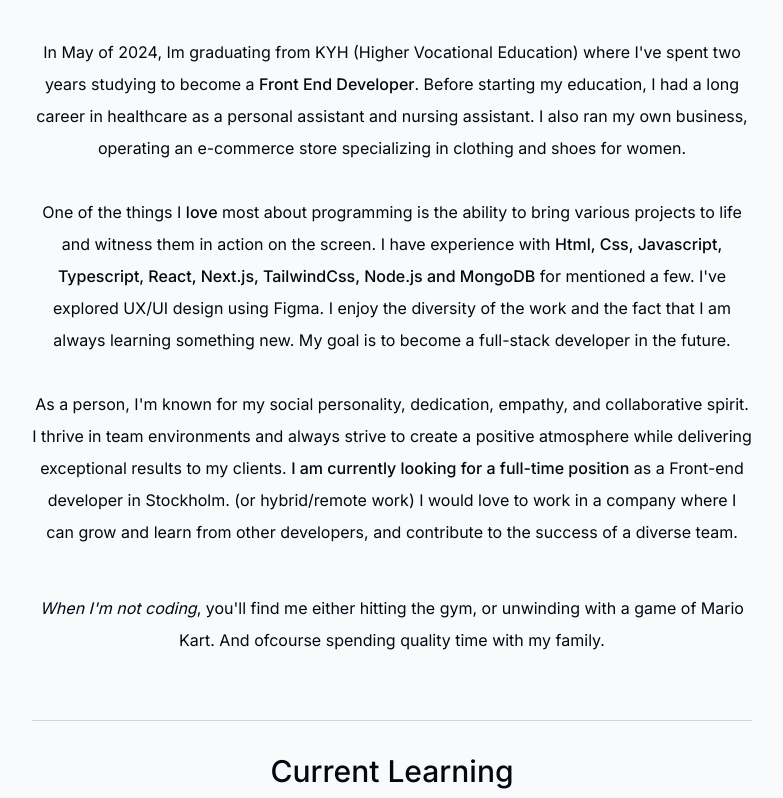
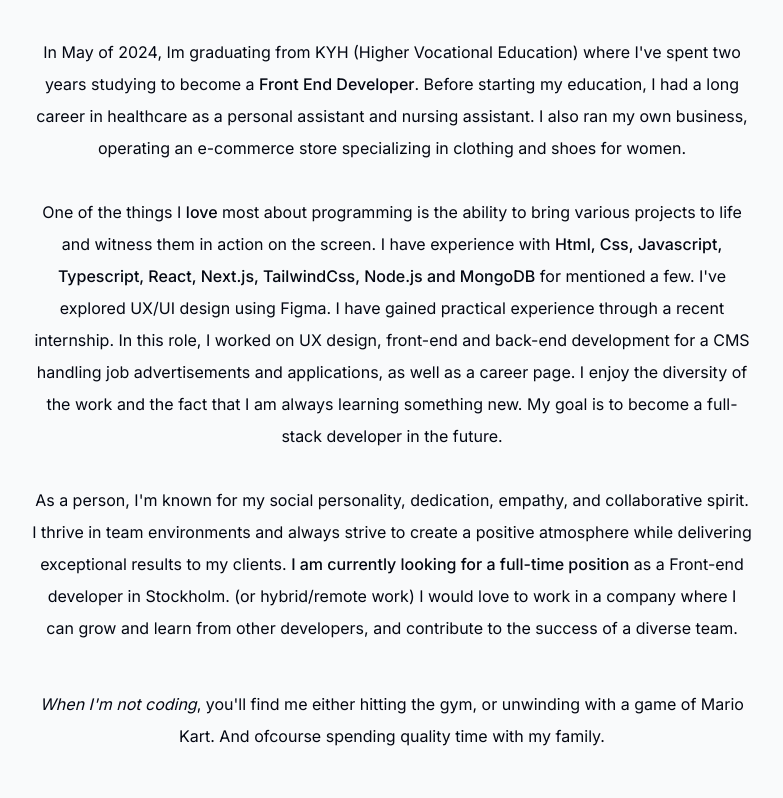
Before and after one commit to ulrikaha/Next-Portfolio, a Next.js app: page / in a window 1280 px wide. Shown: the part 927-1725 px from the top of the page, without its empty margins (248-1031 px from the left). Built offline with nearby package versions, Linux system fonts and the light colour scheme; no server answers.

Commit message:
Added some text to about component

```diff
--- a/components/about.tsx
+++ b/components/about.tsx
@@ -26,8 +26,9 @@ export default function About() {
         I have experience with{" "}
         <span className="font-medium">
           Html, Css, Javascript, Typescript, React, Next.js, TailwindCss, Node.js and MongoDB</span> for mentioned a few.
+        {" "}I've explored UX/UI design using Figma.
         {" "}
-        I've explored UX/UI design using Figma.
+        <span>I have gained practical experience through a recent internship. In this role, I worked on UX design, front-end and back-end development for a CMS handling job advertisements and applications, as well as a career page. </span>
         {" "}
         I enjoy the diversity of the work and the fact that I am always learning something new. My goal is to become a full-stack developer in the future.
         <br></br>
```
